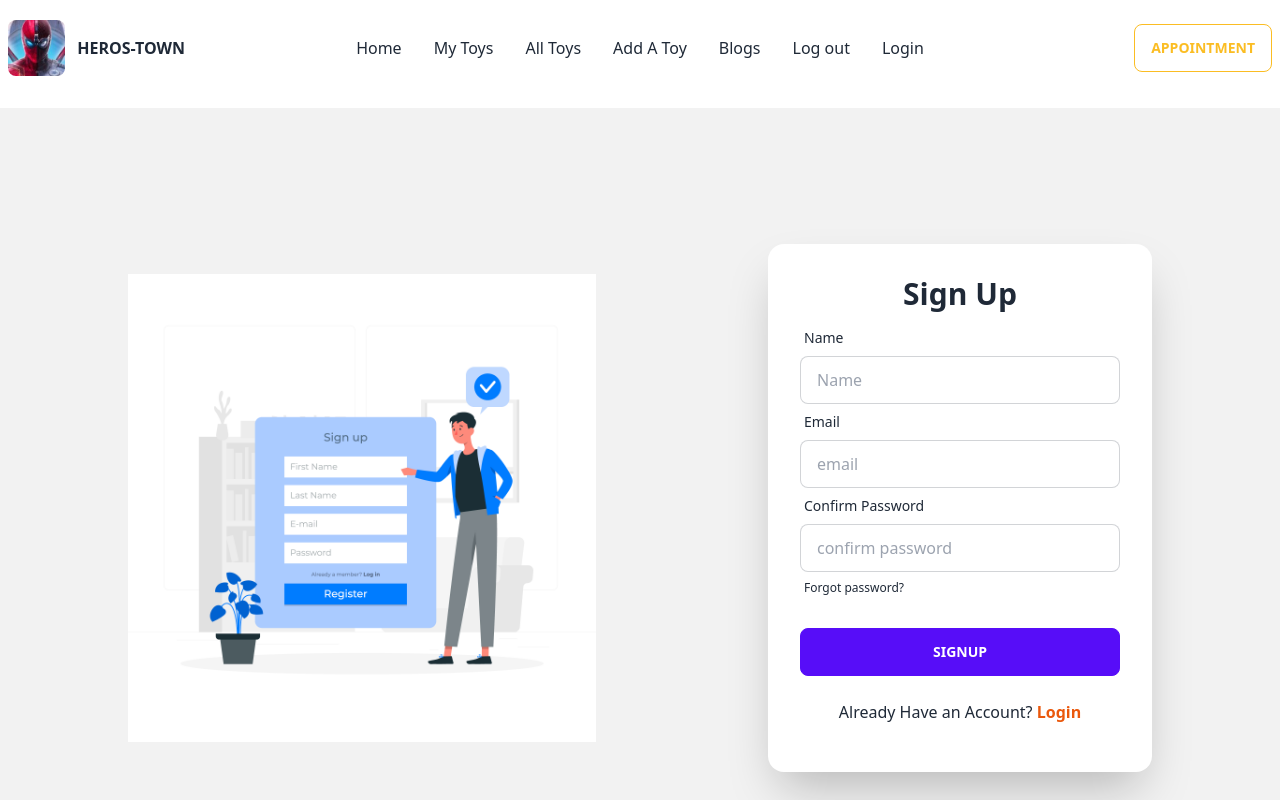
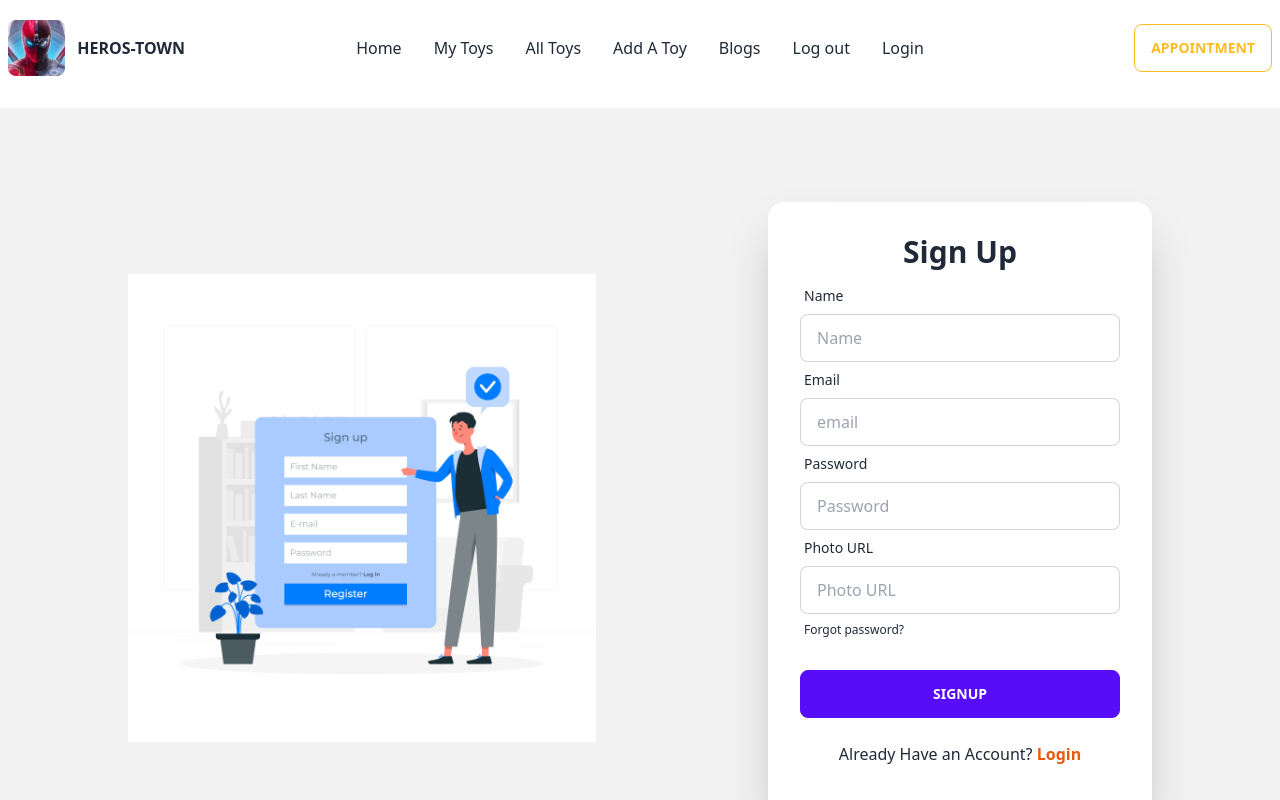
Before and after one commit to Rimon0000/toy-store-client, a React (Vite) app: page /registration in a window 1280 px wide. Shown: the top 800 px of the page. Built offline with nearby package versions, Linux system fonts and the light colour scheme.

Commit message:
registration done

```diff
--- a/package.json
+++ b/package.json
@@ -12,6 +12,7 @@
   "dependencies": {
     "@heroicons/react": "^2.0.18",
     "daisyui": "^2.51.6",
+    "firebase": "^9.22.0",
     "localforage": "^1.10.0",
     "match-sorter": "^6.3.1",
     "react": "^18.2.0",
--- a/src/Pages/Registration/Registration.jsx
+++ b/src/Pages/Registration/Registration.jsx
@@ -1,8 +1,41 @@
-import React from 'react';
+import React, { useContext, useState } from 'react';
 import { Link } from 'react-router-dom';
 import signUp from "../../assets/login/registration.jpg"
+import { AuthContext } from '../../Providers/AuthProvider';
+
+
+
 
 const Registration = () => {
+    const [error, setError] = useState('')
+    const [success, setSuccess] = useState('')
+    const {createUser} = useContext(AuthContext)
+
+    const handleSignUp = (event) =>{
+        event.preventDefault()
+        const form = event.target
+        const name = form.name.value
+        const email = form.email.value
+        const password = form.password.value
+        const photo = form.photo.value
+        console.log(name, email, password, photo)
+
+        createUser(email, password)
+        .then(result => {
+            const loggedUser = result.user
+            console.log(loggedUser)
+            setSuccess('User Login successful.')
+            setError(' ')
+            form.reset()
+        })
+        .catch(error =>{
+            console.log(error)
+            setError(error.message)
+
+        })
+    }
+
+
     return (
         <div className="hero min-h-screen bg-base-200">
         <div className="hero-content flex-col lg:flex-row">
@@ -12,7 +45,7 @@ const Registration = () => {
           <div className="card flex-shrink-0 w-full max-w-sm shadow-2xl bg-base-100">
             <div className="card-body">
             <h1 className="text-3xl text-center font-bold">Sign Up</h1>
-              <form>
+              <form onSubmit={handleSignUp}>
                   <div className="form-control">
                     <label className="label">
                       <span className="label-text">Name</span>
@@ -27,15 +60,25 @@ const Registration = () => {
                   </div>
                   <div className="form-control">
                     <label className="label">
-                      <span className="label-text">Confirm Password</span>
+                      <span className="label-text">Password</span>
                     </label>
-                    <input type="text" placeholder="confirm password" name="password" className="input input-bordered" />
+                    <input type="text" placeholder="Password" name="password" className="input input-bordered" />
+                  </div>
+                  <div className="form-control">
+                    <label className="label">
+                      <span className="label-text">Photo URL</span>
+                    </label>
+                    <input type="text" placeholder="Photo URL" name="photo" className="input input-bordered" />
                     <label className="label">
                       <a href="#" className="label-text-alt link link-hover">Forgot password?</a>
                     </label>
                   </div>
                   <div className="form-control mt-6">
                     <input type="submit" className="btn btn-primary" value="SignUp" />
+                  </div>
+                  <div>
+                  <p className='text-orange-700'>{success}</p>
+                  <p className='text-lime-500'>{error}</p>
                   </div>
               </form>
               <p className="my-4 text-center">Already Have an Account? <Link className="text-orange-600 font-bold" to="/login">Login</Link></p>
--- /dev/null
+++ b/src/Providers/AuthProvider.jsx
@@ -0,0 +1,33 @@
+import React, { createContext, useState } from 'react';
+import { createUserWithEmailAndPassword, getAuth } from "firebase/auth";
+import app from '../firebase/firebase.config';
+
+const auth = getAuth(app);
+export const AuthContext = createContext()
+
+
+const AuthProvider = ({children}) => {
+    const [user, setUser] = useState(null)
+    const [loading, setLoading] = useState(true)
+
+
+    //registration
+    const createUser =(email, password) =>{
+        setLoading(true)
+        return createUserWithEmailAndPassword(auth, email, password)
+    }
+
+    const authInfo = {
+        user,
+        loading,
+        createUser,
+    }
+
+    return (
+        <AuthContext.Provider value={authInfo}>
+            {children}
+        </AuthContext.Provider>
+    );
+};
+
+export default AuthProvider;
--- /dev/null
+++ b/src/firebase/firebase.config.js
@@ -0,0 +1,19 @@
+// Import the functions you need from the SDKs you need
+import { initializeApp } from "firebase/app";
+// TODO: Add SDKs for Firebase products that you want to use
+// https://firebase.google.com/docs/web/setup#available-libraries
+
+// Your web app's Firebase configuration
+const firebaseConfig = {
+  apiKey: "AIzaSyCEXGQeanqKk-mEIhEI7-2F3WJqp8-AL58",
+  authDomain: "toy-client-808e8.firebaseapp.com",
+  projectId: "toy-client-808e8",
+  storageBucket: "toy-client-808e8.appspot.com",
+  messagingSenderId: "881299773491",
+  appId: "1:881299773491:web:d1743ae95a503ae11eeb46"
+};
+
+// Initialize Firebase
+const app = initializeApp(firebaseConfig);
+
+export default app
--- a/src/main.jsx
+++ b/src/main.jsx
@@ -8,11 +8,14 @@ import {
   RouterProvider,
 } from "react-router-dom";
 import router from './Routes/Routes.jsx';
+import AuthProvider from './Providers/AuthProvider.jsx';
 
 ReactDOM.createRoot(document.getElementById('root')).render(
   <div className='max-w-7xl mx-auto'>
     <React.StrictMode>
+    <AuthProvider>
     <RouterProvider router={router} />
+    </AuthProvider>
   </React.StrictMode>,
   </div>
 )
```
Also changed, not shown: 1 other file (tests, documents, lock files or other folders).
